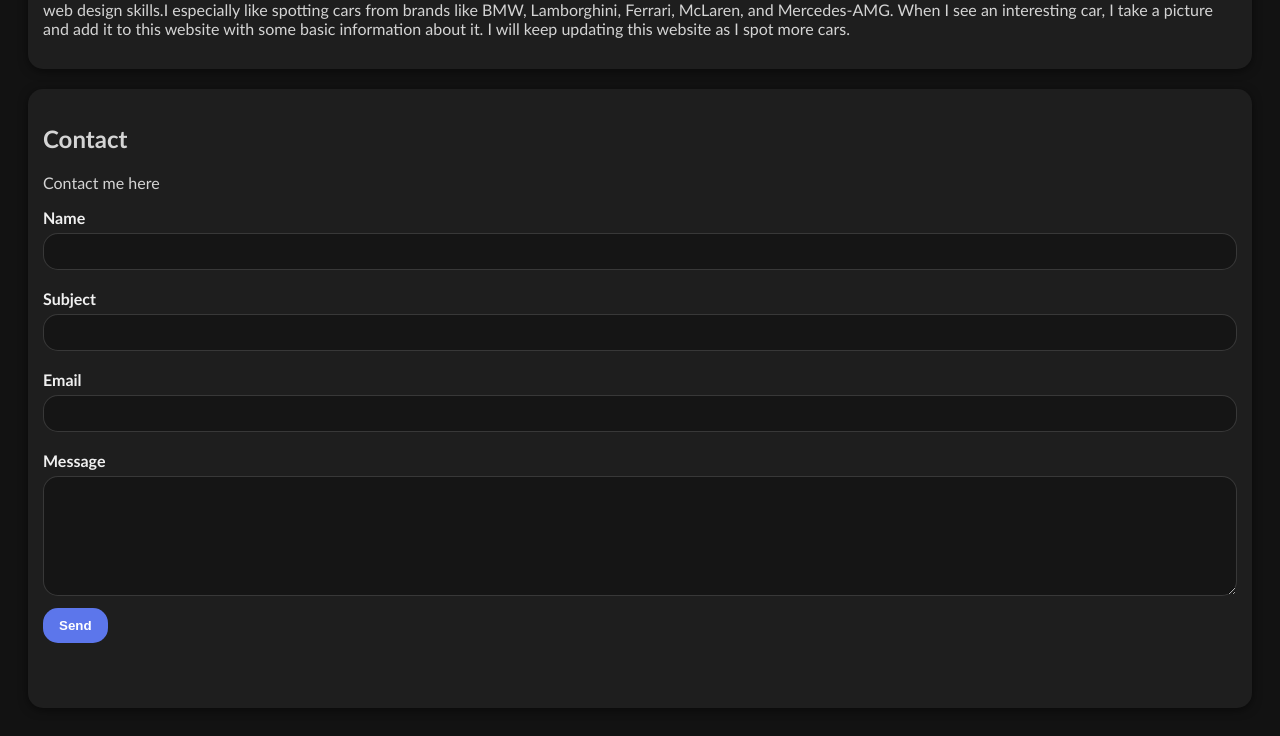
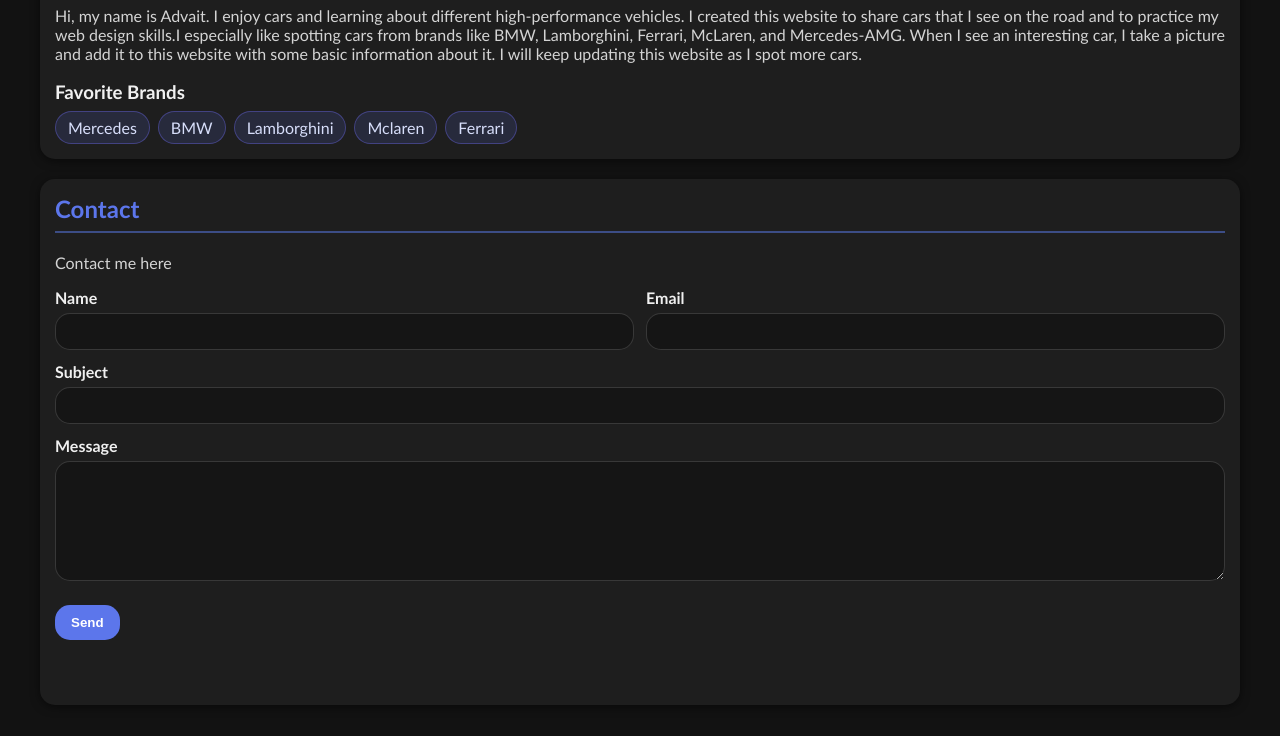
Before and after one commit to advaitjayprakash-beep/carProject, a plain HTML site: page carProject/about-contact.html in a window 1280 px wide. Shown: the part 225-961 px from the top of the page. Drawn offline with nearby package versions, Linux system fonts and the light colour scheme.

Commit message:
changed about page

```diff
--- a/carProject/about-contact.html
+++ b/carProject/about-contact.html
@@ -18,39 +18,54 @@
 
 
 
-
+    <main class="about-page">
         <div class="car-card-about">
             <h2>About Me</h2>
+            <p class="about-intro">Student, car-enthusiast</p>
             <p>Hi, my name is Advait. I enjoy cars and learning about different high-performance vehicles. I created this website to share cars that I see on the road and to practice my web design skills.I especially like spotting cars from brands like BMW, Lamborghini, Ferrari, McLaren, and Mercedes-AMG. When I see an interesting car, I take a picture and add it to this website with some basic information about it.
             I will keep updating this website as I spot more cars.</p>
+
+            <h3 class="about-subhead">Favorite Brands</h3>
+            <ul class="brand-tags">
+                <li class="brand-tag">Mercedes</li>
+                <li class="brand-tag">BMW</li>
+                <li class="brand-tag">Lamborghini</li>
+                <li class="brand-tag">Mclaren</li>
+                <li class="brand-tag">Ferrari</li>
+            </ul>
         </div>
 
         <section id="contact" class="car-card-about contact-section">
             <h2>Contact</h2>
             <p>Contact me here</p>
             <form id="contact-form" class="contact-form">
+                <div class="form-row">
+                    <div class="form-group">
                         <label for="contact-name">Name</label>
                         <input type="text" id="contact-name" name="name" required>
+                    </div>
+                    <div class="form-group">
+                        <label for="contact-email">Email</label>
+                        <input type="email" id="contact-email" name="email" required>
+                    </div>
+                </div>
 
-            <br><br>
 
+                <div class="form-group">
                     <label for="contact-subject">Subject</label>
                     <input type="text" id="contact-subject" name="subject" required>
+                </div>
 
-            <br><br>
-
-            <label for="contact-email">Email</label>
-            <input type="email" id="contact-email" name="email" required>
-
-            <br><br>
-
+                <div class="form-group">
                     <label for="contact-message">Message</label>
                     <textarea name="message" id="contact-message" rows="5" required></textarea>
-
+                </div>
                 <button type="submit">Send</button>
             </form>
             <p id="contact-status" class="contact-status"></p>
+
         </section>
+    </main>
     <script src="https://cdn.jsdelivr.net/npm/@emailjs/browser@4/dist/email.min.js"></script>
     <script src="script.js"></script>
 </body>
--- a/carProject/style.css
+++ b/carProject/style.css
@@ -228,3 +228,68 @@ body > p {
 .car-model-content ul{
     padding-left: 20px;
 }
+
+.about-page {
+    max-width: 1200px;
+    margin:0 auto;
+}
+
+.car-card-about h2 {
+    color:#5c76eb;
+    margin-top:0;
+    border-bottom: 2px solid rgba(90, 125, 238, 0.5);
+    padding-bottom: 8px;
+}
+
+.about-intro {
+    font-style:italic;
+    color: #9e9e9e;
+    margin-top: 8px;
+}
+
+.about-subhead {
+    color: #f1f1f1;
+    margin-top: 18px;
+    margin-bottom: 8px;
+}
+
+.brand-tags{
+    list-style: none;
+    padding: 0;
+    margin: 0;
+    display: flex;
+    flex-wrap: wrap;
+    gap: 8px;
+}
+
+.brand-tag{
+    background-color: rgba(92, 118, 235, 0.15);
+    color: #d7defa;
+    padding: 6px 12px;
+    border-radius: 20px;
+    font: size 0.9rem;
+    border: 1px solid rgba(94, 93, 202, 0.5)
+}
+
+.form-row {
+    display: grid;
+    grid-template-columns: 1fr 1fr;
+    gap: 12px;
+}
+
+.form-group {
+    margin-bottom: 12px;
+}
+
+.contact-form input:focus,
+.contact-form textarea:focus {
+    outline:none;
+    border-color:#5c76eb;
+    box-shadow: 0 0 0 3px rgba(92, 118, 235, .25);
+}
+
+@media (max-width: 600px){
+    .form-row{
+        grid-template-columns: 1fr;
+    }
+}
```
Lines whose indentation alone changed are shown as unchanged.
